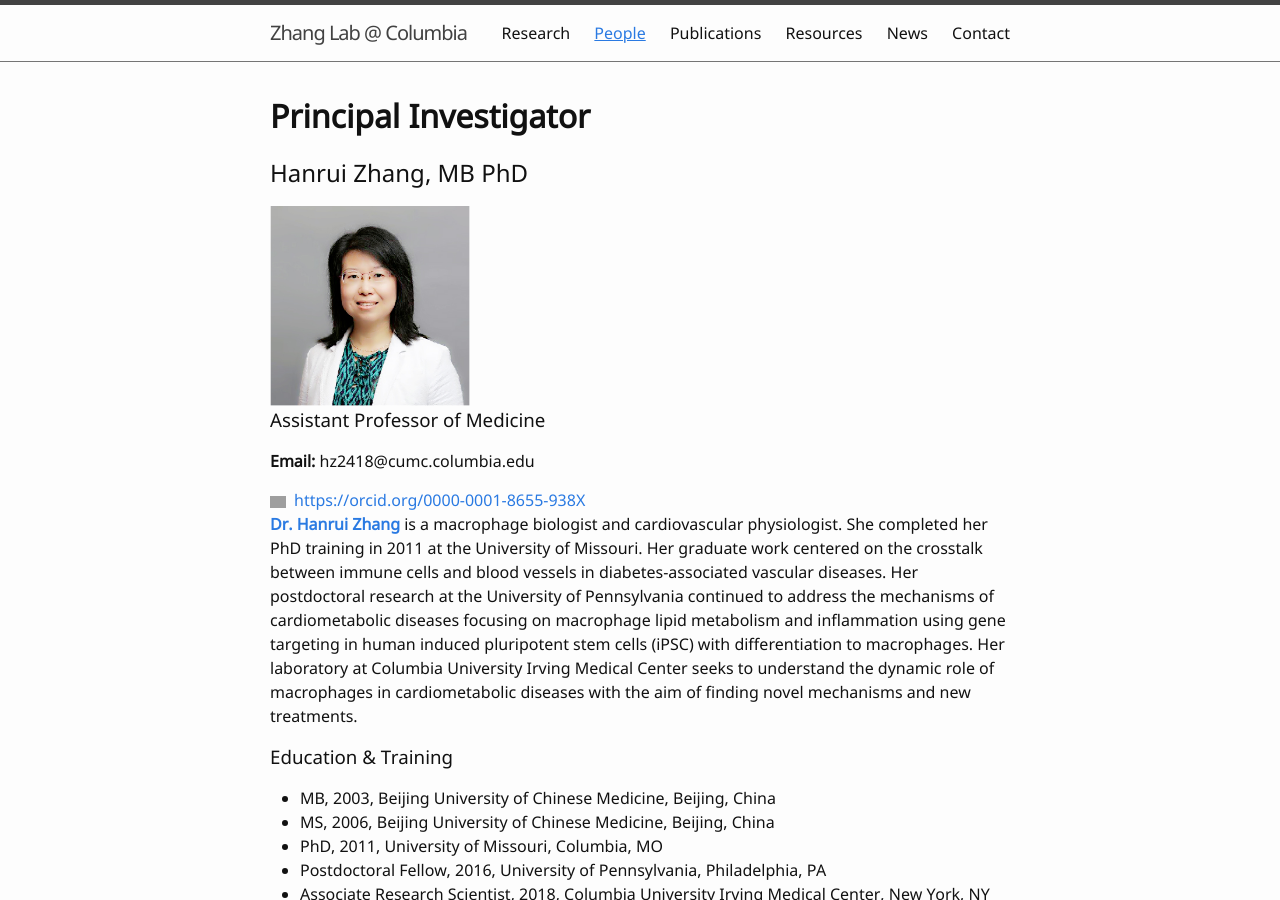
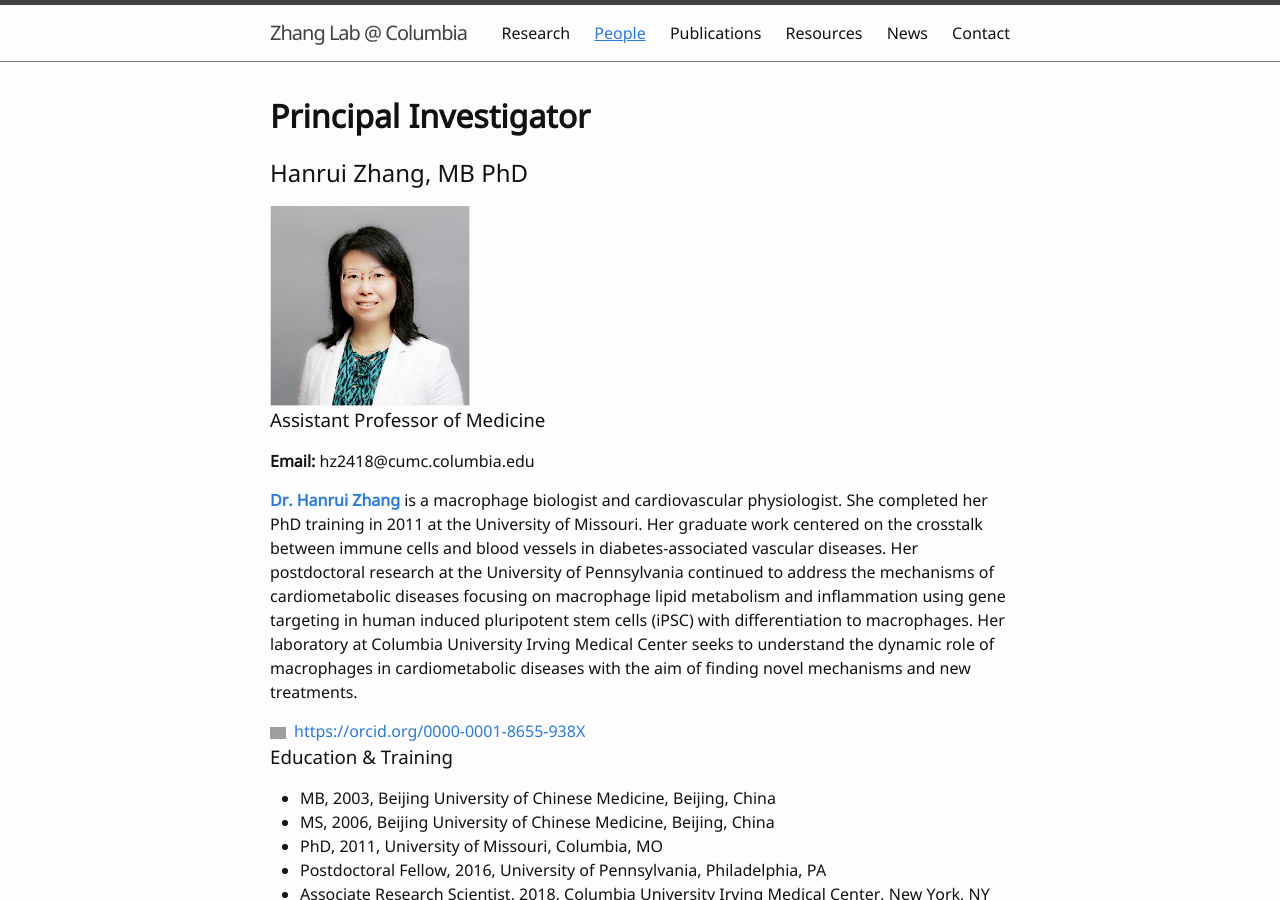
Before and after one commit to hanruizhang/zhanglab, a Jekyll site: the page built from 2_People.md, in a window 1280 px wide and 900 px high. Built offline with Jekyll 4.4.1, drawn with Linux system fonts in a browser that asks for light colours; grey boxes are pictures that could not be loaded.

Commit message:
Update 2_People.md

```diff
--- a/2_People.md
+++ b/2_People.md
@@ -13,9 +13,10 @@ nav: true
 ### Assistant Professor of Medicine
 **Email:** hz2418@cumc.columbia.edu
 
-<div itemscope itemtype="https://schema.org/Person"><a itemprop="sameAs" content="https://orcid.org/0000-0001-8655-938X" href="https://orcid.org/0000-0001-8655-938X" target="orcid.widget" rel="me noopener noreferrer" style="vertical-align:top;"><img src="https://orcid.org/sites/default/files/images/orcid_16x16.png" style="width:1em;margin-right:.5em;" alt="ORCID iD icon">https://orcid.org/0000-0001-8655-938X</a></div>
+
 
 **[Dr. Hanrui Zhang](https://www.columbiacardiology.org/profile/hanrui-zhang-phd)** is a macrophage biologist and cardiovascular physiologist. She completed her PhD training in 2011 at the University of Missouri. Her graduate work centered on the crosstalk between immune cells and blood vessels in diabetes-associated vascular diseases. Her postdoctoral research at the University of Pennsylvania continued to address the mechanisms of cardiometabolic diseases focusing on macrophage lipid metabolism and inflammation using gene targeting in human induced pluripotent stem cells (iPSC) with differentiation to macrophages. Her laboratory at Columbia University Irving Medical Center seeks to understand the dynamic role of macrophages in cardiometabolic diseases with the aim of finding novel mechanisms and new treatments.
+<div itemscope itemtype="https://schema.org/Person"><a itemprop="sameAs" content="https://orcid.org/0000-0001-8655-938X" href="https://orcid.org/0000-0001-8655-938X" target="orcid.widget" rel="me noopener noreferrer" style="vertical-align:top;"><img src="https://orcid.org/sites/default/files/images/orcid_16x16.png" style="width:1em;margin-right:.5em;" alt="ORCID iD icon">https://orcid.org/0000-0001-8655-938X</a></div>
 
 
 ### Education & Training
```
